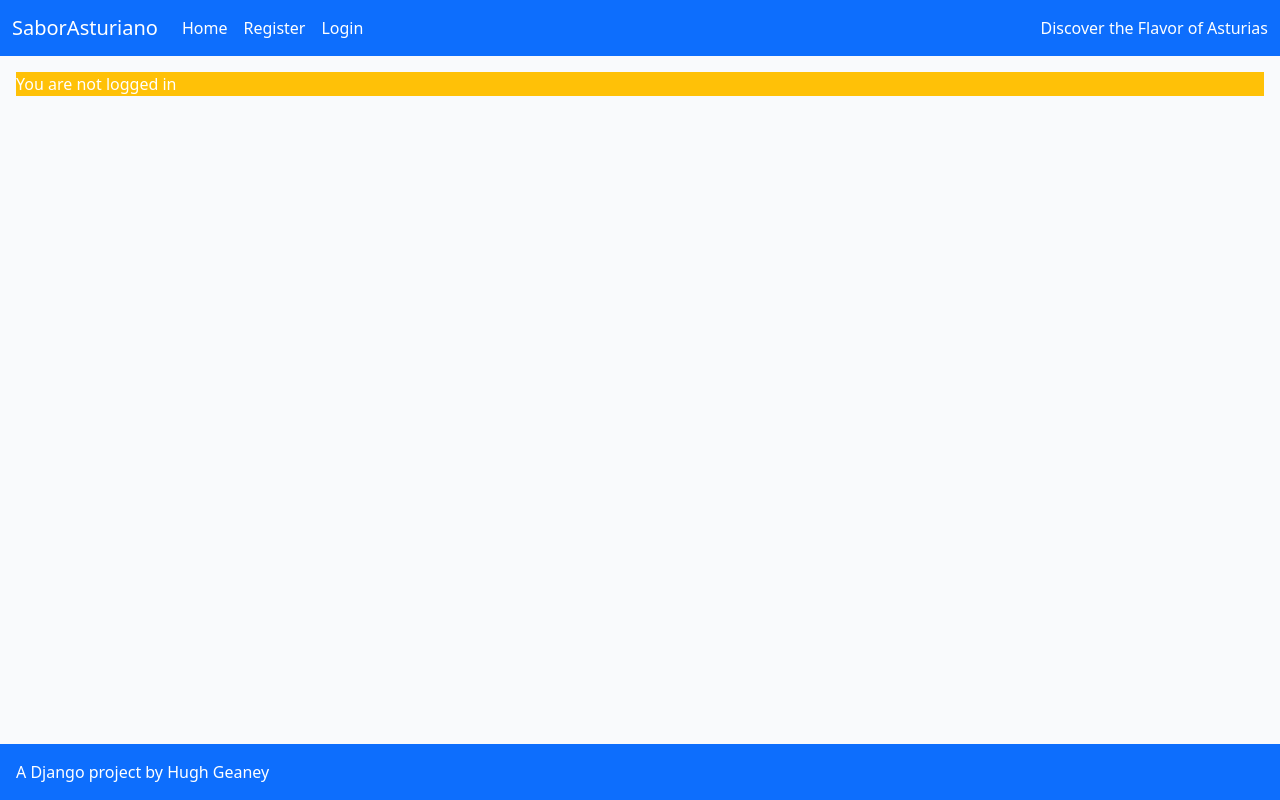
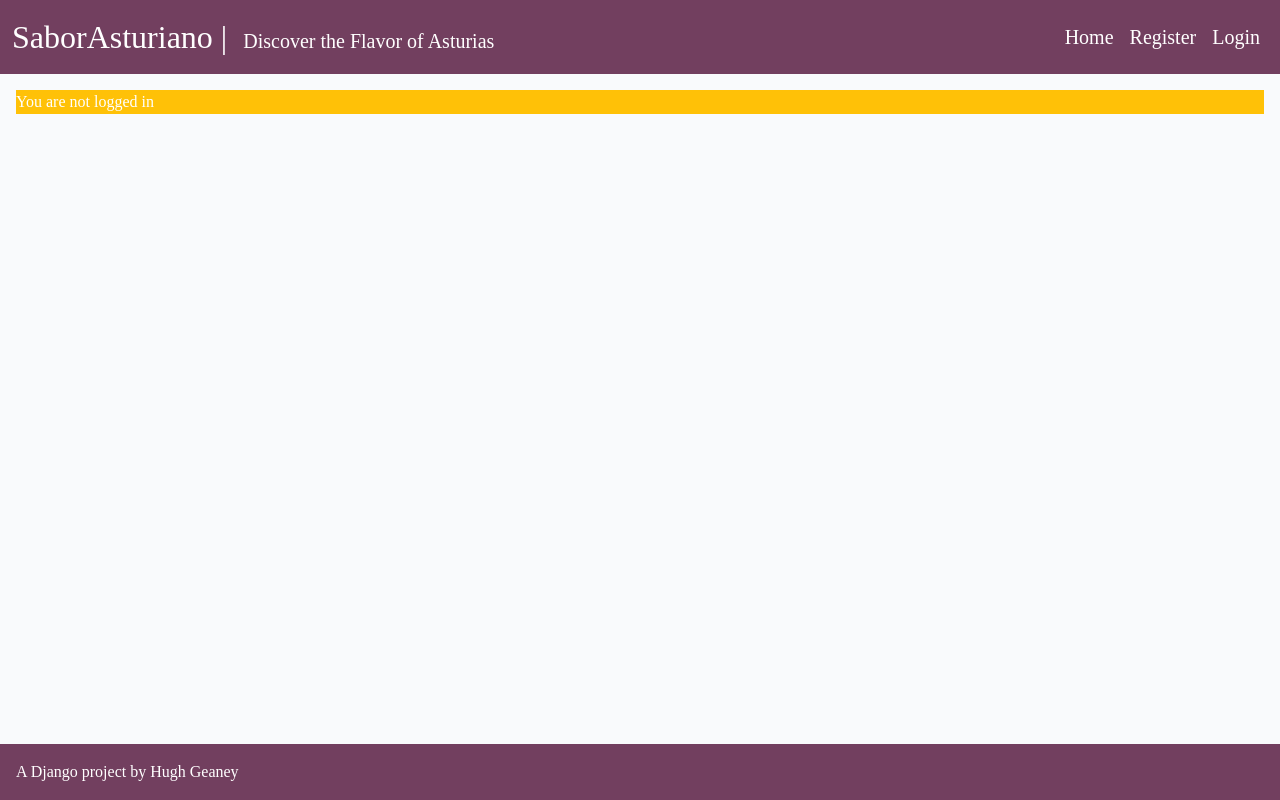
Before and after one commit to Hugh1996/sabor-asturiano-pp4, a Django app: page / in a window 1280 px wide. Run offline with Django 3.2, Linux system fonts and the light colour scheme; data that the repository does not hold is empty.

Commit message:
Adjust main styling

```diff
--- a/static/css/style.css
+++ b/static/css/style.css
@@ -1,5 +1,7 @@
+
 body {
     background-color: #F9FAFC;
+    font-family: 'Bitter', serif;
 }
 
 .light-bg {
@@ -8,6 +10,10 @@ body {
 
 .main-bg {
     background-color: #F9FAFC;
+}
+
+.primary {
+    background-color: rgba(114, 63, 95, 1);
 }
 
 .card {
@@ -20,6 +26,7 @@ body {
 }
 
 .image-flash {
+    background-color: rgba(252, 185, 0, 1);
     position: absolute;
     bottom: 5%;
     min-width: 30%;
@@ -41,8 +48,8 @@ body {
 }
 
 .masthead-text {
-    background-color: #445261;
-    color: white;
+    background-color: rgb(211, 210, 210);
+    color: rgba(114, 63, 95, 1);
     position: relative;
 }
 
@@ -65,7 +72,7 @@ body {
 
 .post-link:hover,
 .page-link {
-    color: gold;
+    color: rgba(114, 63, 95, 1);
 }
 
 .post-title {
@@ -75,18 +82,18 @@ body {
 
 .post-subtitle {
     margin-left: 5%;
-    color: lightgray;
+    color: rgba(114, 63, 95, 1);
 }
 
 .btn-signup {
-    background-color: blue;
+    background-color: #0b5fff;
     color: #fff;
 }
 
 .btn-signup:hover,
 .btn-signup:active {
-    background-color: gold;
-    color: blue
+    background-color: #287d3c;
+    color: #0b5fff;
 }
 
 .link {
@@ -112,3 +119,7 @@ body {
     background: transparent;
     border: none;
 }
+
+footer {
+    font-family: 'Bitter', serif;
+}
--- a/templates/base.html
+++ b/templates/base.html
@@ -24,35 +24,35 @@
 
     <!-- Navigation -->
 
-    <nav class="navbar navbar-expand-lg navbar-light bg-primary">
+    <nav class="primary navbar navbar-expand-lg navbar-light">
         <div class="container-fluid">
-            <a class="navbar-brand text-white text-lg" href="{% url 'home' %}">SaborAsturiano</a>
+            <a class="navbar-brand text-white fs-2" href="{% url 'home' %}">SaborAsturiano  |</a>
             <button class="navbar-toggler" type="button" data-bs-toggle="collapse" data-bs-target="#navbarText"
                 aria-controls="navbarText" aria-expanded="false" aria-label="Toggle navigation">
                 <span class="navbar-toggler-icon"></span>
             </button>
+            <span class="navbar-text ms-auto text-white fs-5 mt-2">
+                Discover the Flavor of Asturias
+            </span>
             <div class="collapse navbar-collapse" id="navbarText">
-                <ul class="navbar-nav me-auto mb-2 mb-lg-0">
+                <ul class="navbar-nav mb-2 mb-lg-0 ms-auto">
                     <li class="nav-item">
-                        <a class="nav-link active text-white" aria-current="page" href="{% url 'home' %}">Home</a>
+                        <a class="nav-link active text-white fs-5" aria-current="page" href="{% url 'home' %}">Home</a>
                     </li>
                     {% if user.is_authenticated %}
                     <li class="nav-item">
-                        <a class="nav-link text-white" href="{% url 'account_logout' %}">Logout</a>
+                        <a class="nav-link text-white fs-5" href="{% url 'account_logout' %}">Logout</a>
                     </li>
                     {% else %}
                     <li class="nav-item">
-                        <a class="nav-link text-white" href="{% url 'account_signup' %}">Register</a>
+                        <a class="nav-link text-white fs-5" href="{% url 'account_signup' %}">Register</a>
                     </li>
                     <li class="nav-item">
-                        <a class="nav-link text-white" href="{% url 'account_login' %}">Login</a>
+                        <a class="nav-link text-white fs-5" href="{% url 'account_login' %}">Login</a>
                     </li>
                     {% endif %}
 
                 </ul>
-                <span class="navbar-text text-white">
-                    Discover the Flavor of Asturias
-                </span>
             </div>
         </div>
     </nav>
@@ -69,7 +69,7 @@
     </main>
 
     <!-- Footer -->
-    <footer class="flex justify-center w-full h-20 mt-auto align-center bg-primary">
+    <footer class="primary flex justify-center w-full h-20 mt-auto align-center">
         <p class="text-sm font-thin text-white m-3">A Django project by <span class="text-lg">Hugh Geaney</span></p>
     </footer>
 </body>
--- a/templates/index.html
+++ b/templates/index.html
@@ -19,7 +19,7 @@
                                 {% else %}
                                 <img class="card-img-top" src=" {{ recipe.featured_image.url }}">
                                 {% endif %}
-                                <div class="image-flash bg-primary">
+                                <div class="image-flash font-weight-bold">
                                     <p class="author">Author: {{ recipe.author }}</p>
                                 </div>
                             </div>
--- a/templates/recipe_detail.html
+++ b/templates/recipe_detail.html
@@ -32,7 +32,7 @@
                     <div class="col-1">
                         {% if user.is_authenticated %}
                         <strong>
-                            <form action="{% 'recipe_like' recipe.slug %}" class="d-inline" method="POST">
+                            <form action="{% url 'recipe_like' recipe.slug %}" class="d-inline" method="POST">
                                 {% csrf_token %}
                                 {% if liked %}
 
```
